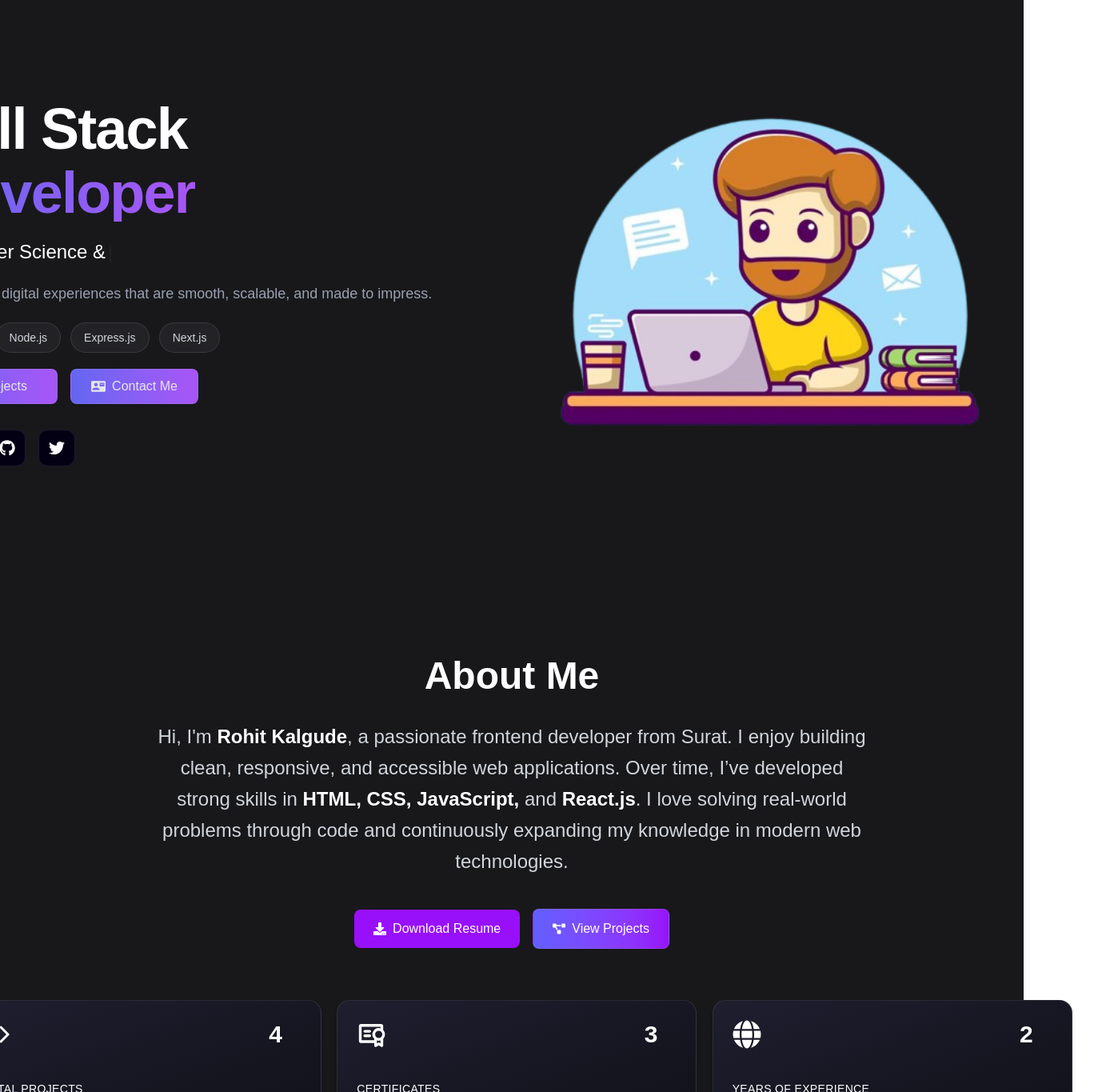
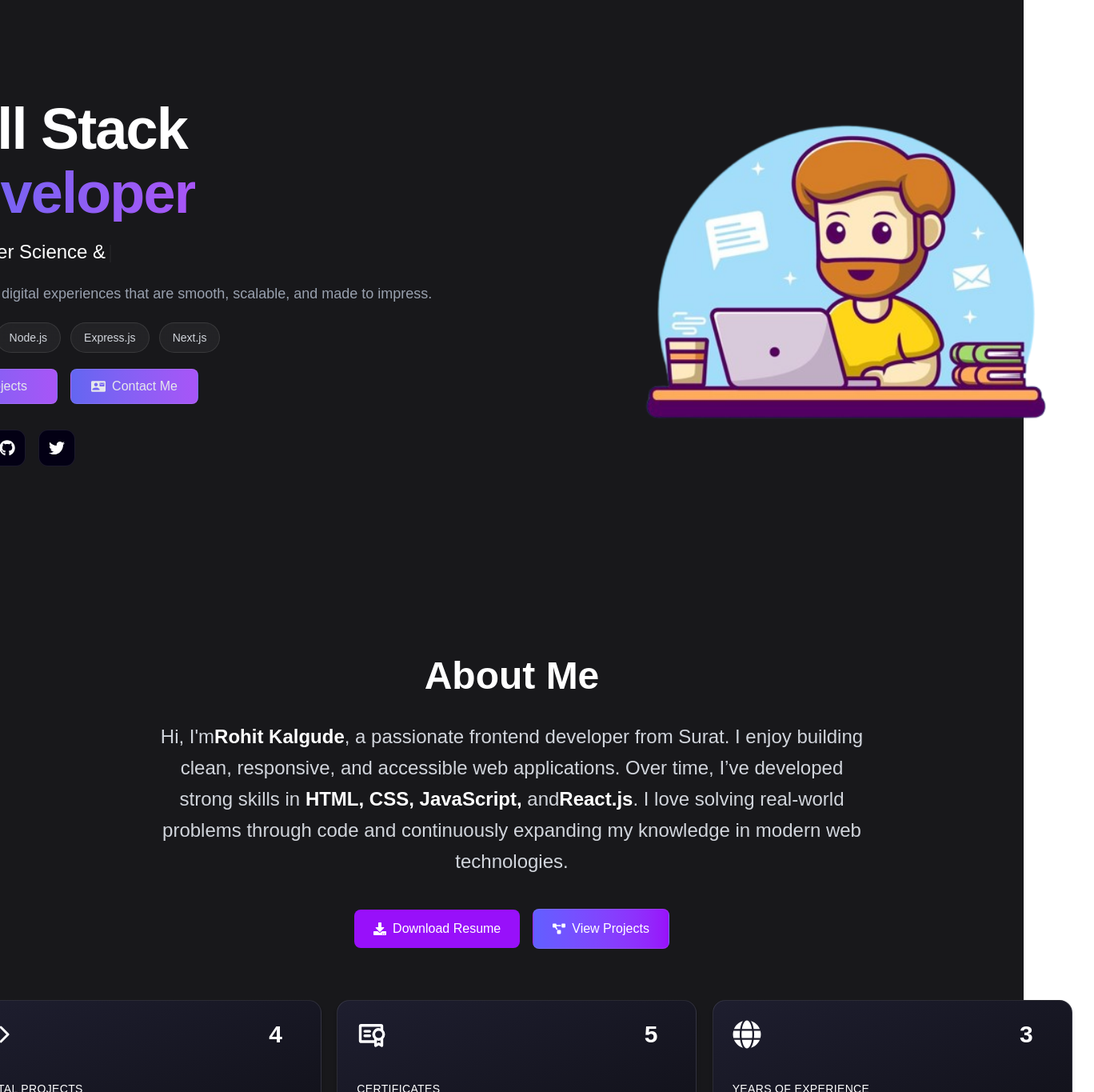
Before and after one commit to Rohitkalgude/Portfolio, a React (Vite) app in the folder frontend/: page / in a window 1280 px wide. Shown: the part 80-1445 px from the top of the page at 80% size, 1368 px wide, since content can reach past the window. Built offline with nearby package versions, Linux system fonts and the light colour scheme.

Commit message:
Initial commit

```diff
--- a/frontend/src/components/About.jsx
+++ b/frontend/src/components/About.jsx
@@ -16,7 +16,7 @@ function About() {
 
         {/* Description */}
         <p className="text-lg sm:text-2xl leading-relaxed text-gray-300 max-w-4xl mx-auto">
-          Hi, I'm{" "}
+          Hi, I'm
           <span className="text-white font-semibold">Rohit Kalgude</span>, a
           passionate frontend developer from Surat. I enjoy building clean,
           responsive, and accessible web applications. Over time, I’ve developed
@@ -24,7 +24,8 @@ function About() {
           <span className="text-white font-semibold">
             HTML, CSS, JavaScript,
           </span>{" "}
-          and <span className="text-white font-semibold">React.js</span>. I love
+          and
+          <span className="text-white font-semibold">React.js</span>. I love
           solving real-world problems through code and continuously expanding my
           knowledge in modern web technologies.
         </p>
@@ -66,7 +67,7 @@ function About() {
             <Card
               icon={PiCertificateBold}
               title="Certificates"
-              value="3"
+              value="5"
               description="Validated technical expertise"
             />
           </Link>
@@ -75,7 +76,7 @@ function About() {
             <Card
               icon={FaGlobe}
               title="Years of Experience"
-              value="2"
+              value="3"
               description="Building and growing daily"
             />
           </Link>
--- a/frontend/src/components/Contact.jsx
+++ b/frontend/src/components/Contact.jsx
@@ -51,7 +51,7 @@ function Contact() {
               <div>
                 <h4 className="text-white font-semibold text-base">LinkedIn</h4>
                 <a
-                  href="https://linkedin.com/in/rohitkalgude"
+                  href="https://www.linkedin.com/in/rohit-kalgude-58aa41263"
                   target="_blank"
                   rel="noopener noreferrer"
                   className="hover:underline text-white text-sm"
@@ -69,7 +69,7 @@ function Contact() {
               <div>
                 <h4 className="text-white font-semibold text-base">GitHub</h4>
                 <a
-                  href="https://github.com/rohitkalgude007"
+                  href="https://github.com/Rohitkalgude/Rohit-Kalgude.git"
                   target="_blank"
                   rel="noopener noreferrer"
                   className="hover:underline text-white text-sm"
--- a/frontend/src/components/Home.jsx
+++ b/frontend/src/components/Home.jsx
@@ -12,7 +12,7 @@ function Hero() {
       className="h-screen w-full bg-zinc-90 text-white flex items-center justify-center px-6 md:-ml-28"
     >
       <div className="max-w-7xl w-full flex flex-col-reverse lg:flex-row items-center justify-between mt-20">
-        <div className="text-center lg:text-left space-y-5">
+        <div className="text-center lg:text-left space-y-5 flex-1">
           <h1 className="text-5xl sm:text-6xl md:text-6xl lg:text-6xl xl:text-7xl font-bold tracking-tight">
             <span className="text-5xl sm:text-6xl md:text-6xl lg:text-6xl xl:text-7xl font-bold tracking-tight">
               Full Stack
@@ -90,7 +90,7 @@ function Hero() {
               <FaLinkedin />
             </a>
             <a
-              href="https://github.com/rohitkalgude007"
+              href="https://github.com/Rohitkalgude/Rohit-Kalgude.git"
               target="_blank"
               rel="noopener noreferrer"
               className="rounded-xl bg-[#030014]  backdrop-blur-xl p-3 flex items-center justify-center border border-white/10 transition-transform duration-300 transform hover:scale-105
@@ -110,11 +110,11 @@ function Hero() {
           </div>
         </div>
 
-        <div className="hidden md:flex justify-end items-center mb-6 lg:mb-10 -mr-36">
+        <div className="hidden md:flex justify-end items-center mb-6 lg:mb-10 -mr-56">
           <img
             src={heroImage}
             alt="hero"
-            className="w-[350px] sm:w-[450px] md:w-[540px] lg:w-[600px] xl:w-[650px]"
+            className="w-[350px] sm:w-[450px] md:w-[540px] lg:w-[600px] xl:w-[620px]"
           />
         </div>
       </div>
--- a/frontend/src/components/Navbar.jsx
+++ b/frontend/src/components/Navbar.jsx
@@ -22,25 +22,21 @@ function Navbar() {
   return (
     <nav className="fixed top-0 left-0 w-full z-50 px-6 sm:px-10 py-4 sm:py-6 backdrop-blur-sm bg-transparent text-gray-300 text-lg sm:text-xl">
       <div className="flex justify-between items-center max-w-7xl mx-auto">
-        {/* Logo on left */}
         <div className="flex-shrink-0 -ml-30">
           <h1 className="text-2xl font-bold bg-gradient-to-r from-[#a855f7] to-[#6366f1] bg-clip-text text-transparent drop-shadow-lg">
             Rohit Kalgude
           </h1>
         </div>
 
-        {/* Mobile menu icon */}
         <div className="sm:hidden text-3xl cursor-pointer" onClick={toggleopen}>
           {open ? <FiX /> : <FiMenu />}
         </div>
 
-        {/* Desktop nav links aligned right */}
         <div className="text-sm hidden sm:flex space-x-8 -mr-28">
           <NavLinks activeLink={activeLink} onClick={handleLinkClick} />
         </div>
       </div>
 
-      {/* Mobile nav links */}
       {open && (
         <div className="flex flex-col items-center sm:hidden gap-6 mt-4">
           <NavLinks activeLink={activeLink} onClick={handleLinkClick} />
```
